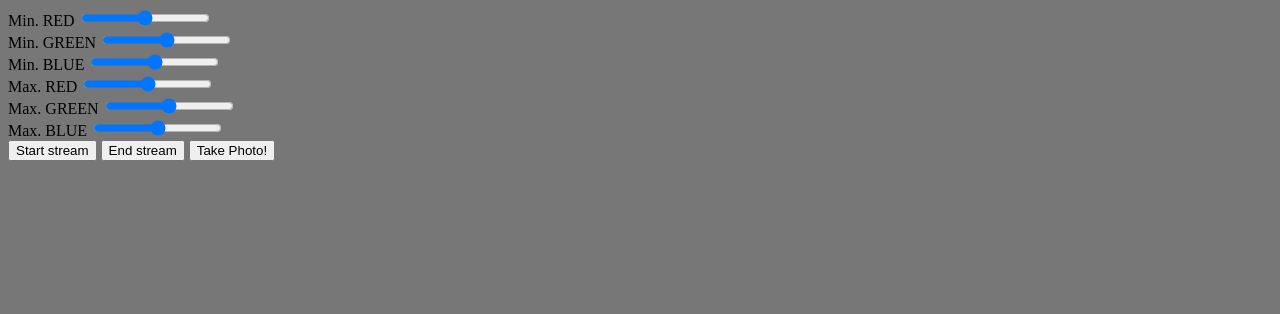
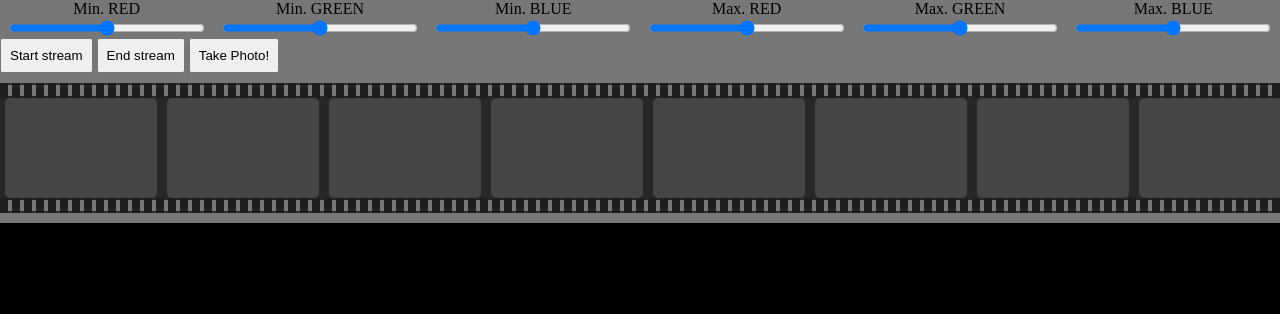
Before and after one commit to evblance/pjs-webcam-photo-snapper, a website: page index.html in a window 1280 px wide. Drawn offline with Linux system fonts and the light colour scheme.

Commit message:
Add styling to UI

```diff
--- a/styles.css
+++ b/styles.css
@@ -1,3 +1,148 @@
+:root {
+  --eighteen-percent-grey: rgb(119, 119, 119); /* '18% Grey' */
+
+  --background--photoreel: rgba(30, 30, 30, 0.9);
+  --border-radius--snapshot: 5px;
+  --border-width--snapshot: 1px;
+  --height--photoreel: 130px;
+  --height--reelstrip: 15px;
+  --width--snapshot: 150px;
+
+  --background--filmreel-edge: linear-gradient(
+    180deg,
+    var(--background--photoreel) 0%,
+    var(--background--photoreel) 15%,
+    transparent 15%,
+    transparent 85%,
+    var(--background--photoreel) 85%,
+    var(--background--photoreel) 100%
+  ),
+  repeating-linear-gradient(
+    90deg,
+    var(--background--photoreel) 0px,
+    var(--background--photoreel) 8px,
+    var(--eighteen-percent-grey) 8px,
+    var(--eighteen-percent-grey) 12px,
+    var(--background--photoreel) 12px
+  );
+}
+
 body {
-  background: rgb(119, 119, 119); /* '18% Grey' */
+  background: var(--eighteen-percent-grey);
+  margin: 0;
+  padding: 0;
 }
+
+.button {
+  padding: 0.5rem;
+}
+
+.container {
+  height: 100vh;
+  display: flex;
+  flex-flow: column nowrap;
+}
+
+.controls {
+  /* TODO */
+}
+
+.sliders {
+  display: grid;
+  grid-template-columns: repeat(auto-fit, minmax(200px, 1fr));
+  grid-template-rows: auto;
+  justify-content: center;
+  align-content: center;
+}
+
+.slider {
+  width: 100%;
+}
+
+.slider-label {
+  margin: 0 1rem;
+}
+
+.slider-wrapper {
+  align-items: center;
+  display: flex;
+  flex-flow: row wrap;
+  justify-content: center;
+  justify-self: center;
+  width: 200px;
+}
+
+.output-container {
+  align-items: center;
+  background: black;
+  border: 1px solid black;
+  display: flex;
+  flex: 1;
+  flex-flow: row nowrap;
+  justify-content: center;
+}
+
+.photoreel-container {
+  height: var(--height--photoreel);
+  overflow-x: scroll;
+  padding: 10px 0;
+  position: relative;
+  width: 100vw;
+}
+
+.snapshot {
+  background: rgba(100, 100, 100, 0.5);
+  border: var(--border-width--snapshot) solid transparent;
+  border-radius: 5px;
+  display: block;
+  margin: 2px 5px;
+  flex: 1;
+  height: calc(
+    var(--height--photoreel) -
+    2 * var(--height--reelstrip) -
+    2 * var(--border-width--snapshot)
+    );
+  width: var(--width--snapshot);
+}
+
+.snapshots {
+  background: var(--background--photoreel);
+  position: absolute;
+  display: flex;
+  flex-flow: row nowrap;
+  justify-content: flex-start;
+  align-items: center;
+  top: 50%;
+  transform: translateY(-50%);
+  height: var(--height--photoreel);
+}
+
+.snapshots::before {
+  background: var(--background--filmreel-edge);
+  content: "";
+  height: var(--height--reelstrip);
+  left: 0;
+  position: absolute;
+  top: 0;
+  width: 100%;
+}
+
+.snapshots::after {
+  background: var(--background--filmreel-edge);
+  bottom: 0;
+  content: "";
+  height: var(--height--reelstrip);
+  left: 0;
+  position: absolute;
+  width: 100%;
+}
+
+.webcam-canvas {
+  flex: 1;
+  padding-left: 2px;
+}
+
+.webcam-video {
+  flex: 1;
+  padding-right: 2px;
+}
```
